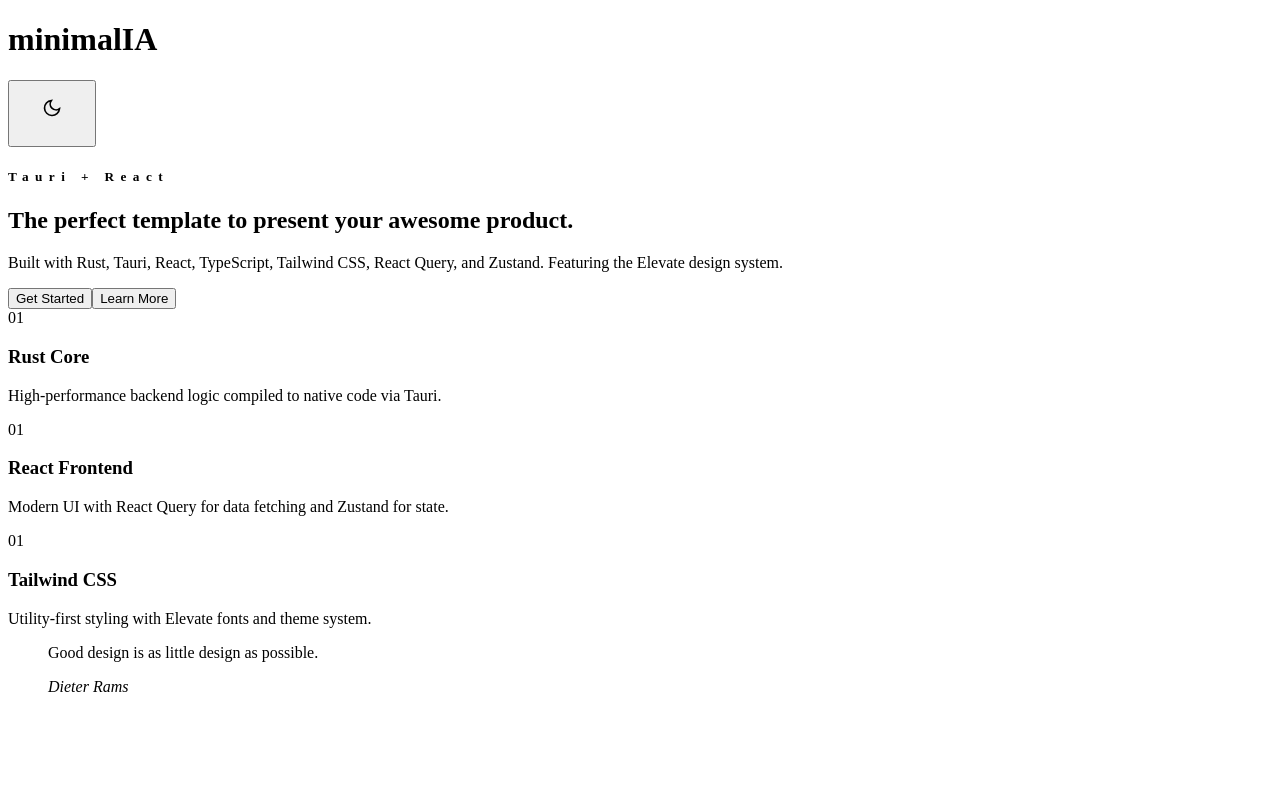
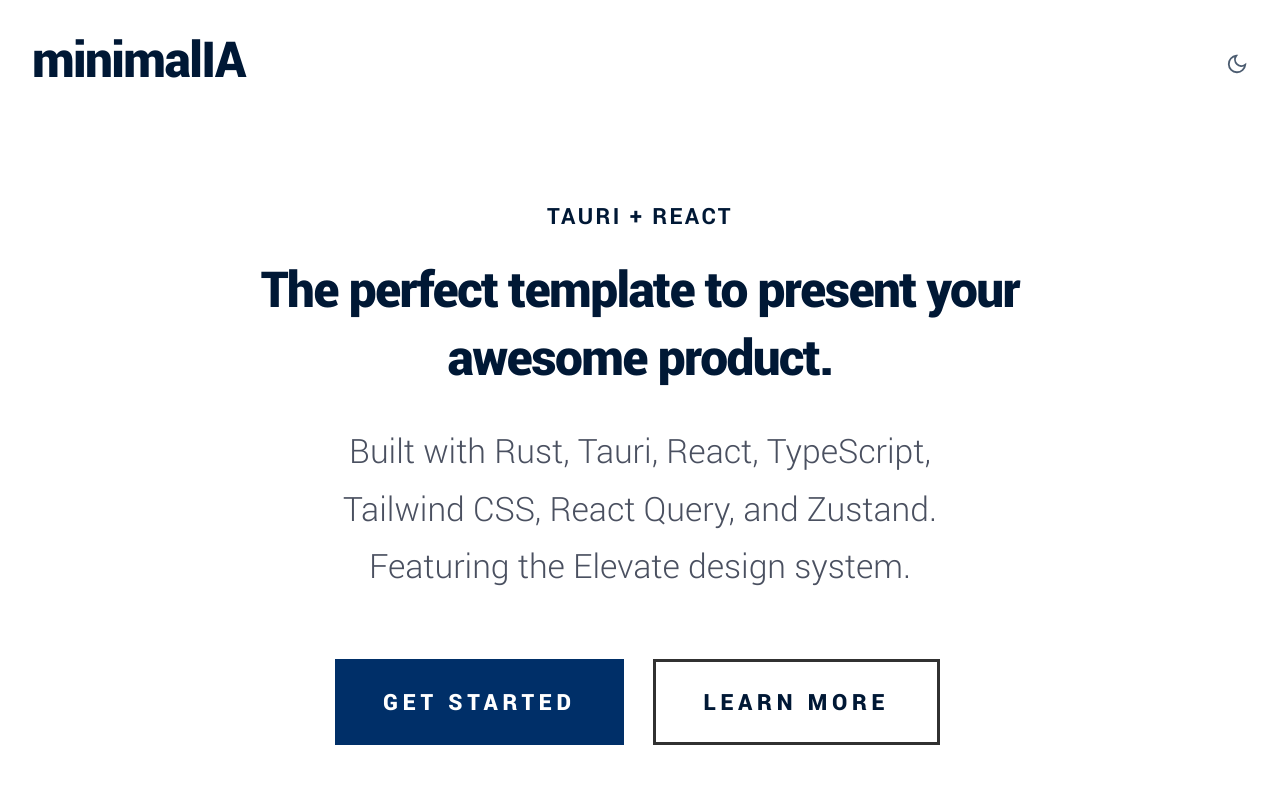
Before and after one commit to javiersanzgarcia/minimalIA, a React (Vite) app: page / in a window 1280 px wide. Shown: the top 800 px of the page. Built offline with nearby package versions, Linux system fonts and the light colour scheme.

Commit message:
feat: dark/light theme

```diff
--- a/src/App.css
+++ b/src/App.css
@@ -1,4 +1,2 @@
-@import "./styles/elevate-fonts.css";
-@import "./styles/elevate-base.css";
-@import "./styles/elevate-theme.css";
 @import "tailwindcss";
+@custom-variant dark (&:where(.dark, .dark *));
--- a/src/App.tsx
+++ b/src/App.tsx
@@ -1,33 +1,48 @@
 import { useTheme } from "./store/use-theme";
+import "./App.css";
 
 function App() {
   const { theme, toggle } = useTheme();
 
   return (
-    <div className="min-h-screen transition-colors duration-300" style={{ background: "var(--elevate-bg)", color: "var(--elevate-text)" }}>
+    <div className="min-h-screen transition-colors duration-300 bg-[var(--elevate-bg)] text-[var(--elevate-text)]">
       <header className="flex items-center justify-between px-8 py-6">
-        <h1 className="text-3xl" style={{ color: "var(--elevate-heading)", fontFamily: "roboto-black" }}>
+        <h1 className="text-3xl leading-none m-0 text-[var(--elevate-heading)] font-[roboto-black]">
           minimalIA
         </h1>
-        <button
+        <span
           onClick={toggle}
-          className="button stroke"
-          style={{ height: "4.2rem", lineHeight: "3.6rem", padding: "0 2rem" }}
+          role="button"
+          tabIndex={0}
+          onKeyDown={(e) => e.key === "Enter" && toggle()}
+          className="opacity-70 hover:opacity-100 transition-opacity cursor-pointer mt-0 mb-5 text-[var(--elevate-heading)]"
         >
           {theme === "light" ? (
-            <svg xmlns="http://www.w3.org/2000/svg" width="20" height="20" viewBox="0 0 24 24" fill="none" stroke="currentColor" strokeWidth="2"><path d="M21 12.79A9 9 0 1 1 11.21 3 7 7 0 0 0 21 12.79z"/></svg>
+            <svg xmlns="http://www.w3.org/2000/svg" width="22" height="22" viewBox="0 0 24 24" fill="none" stroke="currentColor" strokeWidth="2">
+              <path d="M21 12.79A9 9 0 1 1 11.21 3 7 7 0 0 0 21 12.79z" />
+            </svg>
           ) : (
-            <svg xmlns="http://www.w3.org/2000/svg" width="20" height="20" viewBox="0 0 24 24" fill="none" stroke="currentColor" strokeWidth="2"><circle cx="12" cy="12" r="5"/><line x1="12" y1="1" x2="12" y2="3"/><line x1="12" y1="21" x2="12" y2="23"/><line x1="4.22" y1="4.22" x2="5.64" y2="5.64"/><line x1="18.36" y1="18.36" x2="19.78" y2="19.78"/><line x1="1" y1="12" x2="3" y2="12"/><line x1="21" y1="12" x2="23" y2="12"/><line x1="4.22" y1="19.78" x2="5.64" y2="18.36"/><line x1="18.36" y1="5.64" x2="19.78" y2="4.22"/></svg>
+            <svg xmlns="http://www.w3.org/2000/svg" width="22" height="22" viewBox="0 0 24 24" fill="none" stroke="currentColor" strokeWidth="2">
+              <circle cx="12" cy="12" r="5" />
+              <line x1="12" y1="1" x2="12" y2="3" />
+              <line x1="12" y1="21" x2="12" y2="23" />
+              <line x1="4.22" y1="4.22" x2="5.64" y2="5.64" />
+              <line x1="18.36" y1="18.36" x2="19.78" y2="19.78" />
+              <line x1="1" y1="12" x2="3" y2="12" />
+              <line x1="21" y1="12" x2="23" y2="12" />
+              <line x1="4.22" y1="19.78" x2="5.64" y2="18.36" />
+              <line x1="18.36" y1="5.64" x2="19.78" y2="4.22" />
+            </svg>
           )}
-        </button>
+        </span>
       </header>
 
       <main className="max-w-4xl mx-auto px-8 py-12 text-center">
         <section className="mb-16">
-          <h5 style={{ color: "var(--elevate-accent)", letterSpacing: ".4rem" }}>
+          <h5 className="text-[var(--elevate-accent)] tracking-[.4rem]">
             Tauri + React
           </h5>
-          <h1 className="mt-2" style={{ fontFamily: "domine-bold" }}>
+          <h1 className="mt-2 font-[domine-bold]">
             The perfect template to present your awesome product.
           </h1>
           <p className="lead max-w-2xl mx-auto mt-6">
@@ -49,16 +64,16 @@
             { title: "React Frontend", desc: "Modern UI with React Query for data fetching and Zustand for state." },
             { title: "Tailwind CSS", desc: "Utility-first styling with Elevate fonts and theme system." },
           ].map((f) => (
-            <article key={f.title} className="p-6 rounded-lg" style={{ background: "var(--elevate-input-bg)" }}>
-              <span className="block text-4xl mb-4" style={{ color: "var(--elevate-accent)", fontFamily: "roboto-bold" }}>01</span>
-              <h3 style={{ fontFamily: "roboto-medium" }}>{f.title}</h3>
-              <p style={{ color: "var(--elevate-muted)" }}>{f.desc}</p>
+            <article key={f.title} className="p-6 rounded-lg bg-[var(--elevate-input-bg)]">
+              <span className="block text-4xl mb-4 text-[var(--elevate-accent)] font-[roboto-bold]">01</span>
+              <h3 className="font-[roboto-medium]">{f.title}</h3>
+              <p className="text-[var(--elevate-muted)]">{f.desc}</p>
             </article>
           ))}
         </section>
 
-        <section className="mt-16 pt-8" style={{ borderTop: "1px solid var(--elevate-border)" }}>
-          <blockquote className="text-center max-w-xl mx-auto" style={{ border: "none", paddingLeft: 0 }}>
+        <section className="mt-16 pt-8 border-t-[1px_solid_var(--elevate-border)]">
+          <blockquote className="text-center max-w-xl mx-auto border-none pl-0">
             <p>Good design is as little design as possible.</p>
             <cite>Dieter Rams</cite>
           </blockquote>
--- a/src/main.tsx
+++ b/src/main.tsx
@@ -2,6 +2,9 @@
 import ReactDOM from "react-dom/client";
 import { QueryClient, QueryClientProvider } from "@tanstack/react-query";
 import App from "./App";
+import "./styles/elevate-fonts.css";
+import "./styles/elevate-base.css";
+import "./styles/elevate-theme.css";
 
 const queryClient = new QueryClient();
 
```
